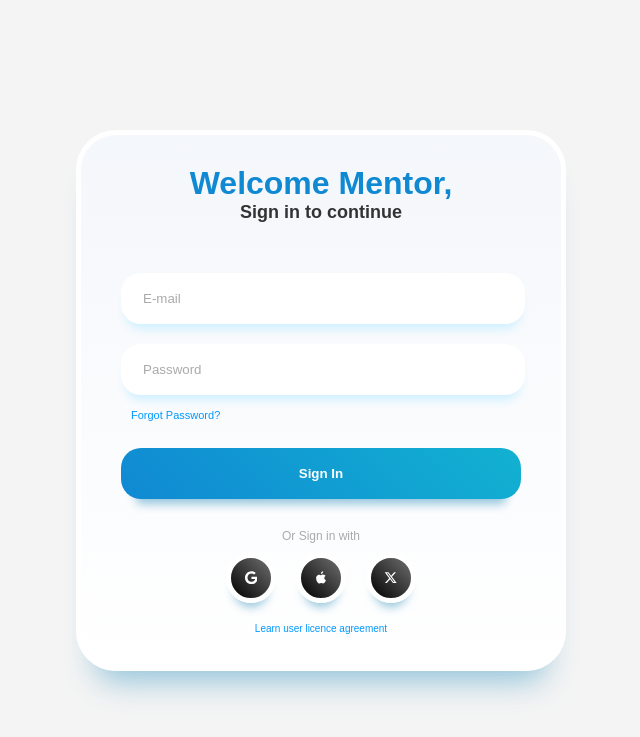
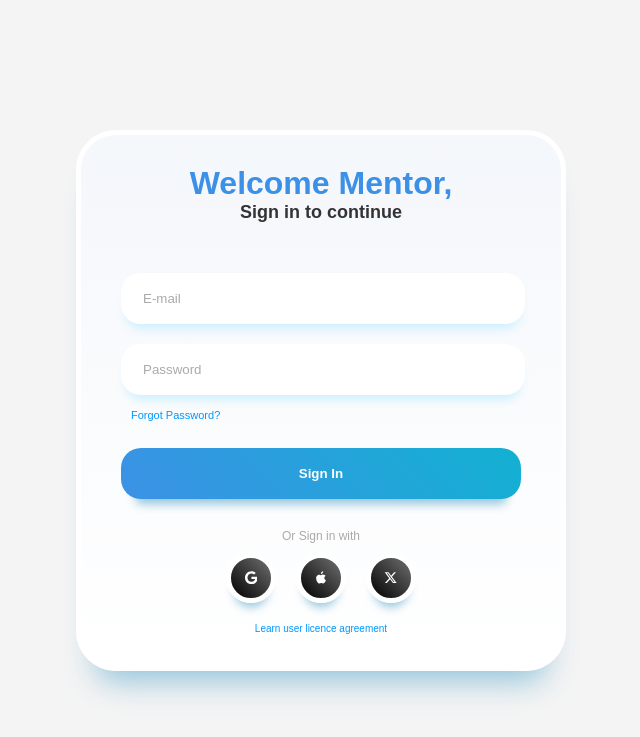
Before and after one commit to Vinish-Rexson/Mentor, a Django app: page /accounts/login/ in a window 1280 px wide. Shown: the top 737 px of the page, without its empty margins (319-959 px from the left). Run offline with Django 5.2, Linux system fonts and the light colour scheme.

Commit message:
login color

```diff
--- a/templates/registration/login.html
+++ b/templates/registration/login.html
@@ -31,7 +31,7 @@
             text-align: center;
             font-weight: 900;
             font-size: 32px;
-            color: #1089d3;
+            color: #3C91E6;
             margin-bottom: 10px;
         }
 
@@ -82,7 +82,7 @@
             display: block;
             width: 100%;
             font-weight: bold;
-            background: linear-gradient(45deg, #1089d3 0%, #12B1D1 100%);
+            background: linear-gradient(45deg, #3C91E6 0%, #12B1D1 100%);
             color: white;
             padding: 18px;
             margin: 25px auto;
```
